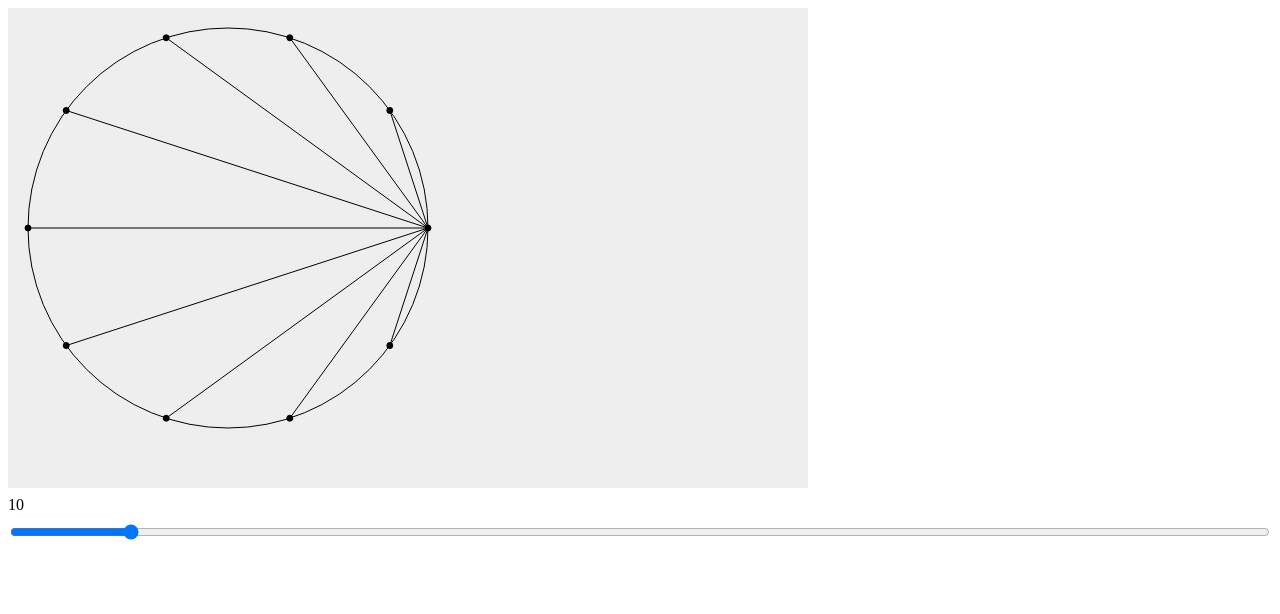
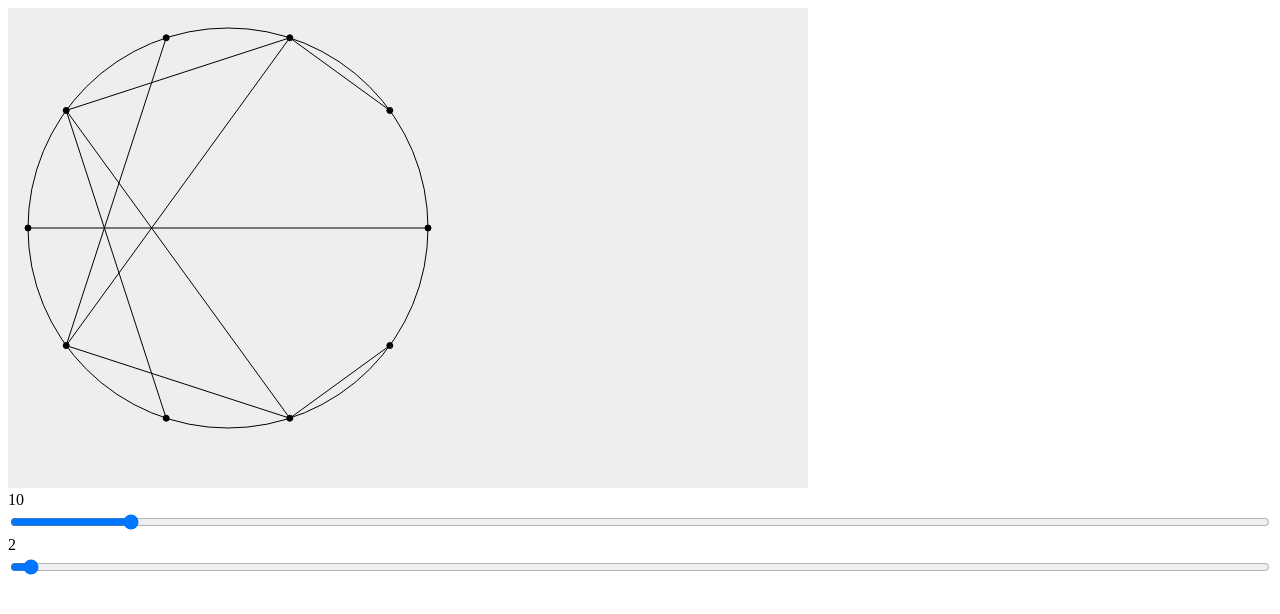
Before and after one commit to jlg-formation/tsr-dec-2021, a website built with webpack: page front/src/index.html in a window 1280 px wide. Built offline with nearby package versions, Linux system fonts and the light colour scheme.

Commit message:
dev: added multiplicator

```diff
--- a/front/src/Configurator.ts
+++ b/front/src/Configurator.ts
@@ -9,27 +9,32 @@ export class Configurator {
   };
 
   constructor() {
-    const sampleNbrInput = document.querySelector("input.sampleNbr");
-    if (!(sampleNbrInput instanceof HTMLInputElement)) {
-      throw new Error("oups.");
-    }
-    console.log("sampleNbrInput: ", sampleNbrInput);
-    sampleNbrInput.value = this.config.sampleNbr + "";
-    const sampleNbrLabel = document.querySelector("div.sampleNbr");
-    sampleNbrLabel.innerHTML = this.config.sampleNbr + "";
-
-    sampleNbrInput.addEventListener("input", (evt: Event) => {
-      console.log("evt: ", evt);
-
-      this.config.sampleNbr = +(evt.target as HTMLInputElement).value;
-      const sampleNbrLabel = document.querySelector("div.sampleNbr");
-      sampleNbrLabel.innerHTML = this.config.sampleNbr + "";
-
-      this.callback(this.config);
-    });
+    this.init("sampleNbr");
+    this.init("multiplicator");
   }
 
   onChange(callback: (conf: Config) => void) {
     this.callback = callback;
   }
+
+  init(className: keyof Config) {
+    const input = document.querySelector("input." + className);
+    if (!(input instanceof HTMLInputElement)) {
+      throw new Error("oups.");
+    }
+    console.log("input: ", input);
+    input.value = this.config[className] + "";
+    const label = document.querySelector("div." + className);
+    label.innerHTML = this.config[className] + "";
+
+    input.addEventListener("input", (evt: Event) => {
+      console.log("evt: ", evt);
+
+      this.config[className] = +(evt.target as HTMLInputElement).value;
+      const label = document.querySelector("div." + className);
+      label.innerHTML = this.config[className] + "";
+
+      this.callback(this.config);
+    });
+  }
 }
--- a/front/src/Multiplication.ts
+++ b/front/src/Multiplication.ts
@@ -58,7 +58,7 @@ export class Multiplication {
     const r0 = 200;
 
     const n = this.sampleNbr;
-    const p = 20;
+    const p = this.multiplicator;
 
     for (let i = 0; i < n; i++) {
       console.log("i: ", i);
--- a/front/src/index.html
+++ b/front/src/index.html
@@ -14,5 +14,7 @@
     </svg>
     <div class="sampleNbr">34</div>
     <input type="range" class="sampleNbr" min="1" max="100" />
+    <div class="multiplicator">34</div>
+    <input type="range" class="multiplicator" min="1" max="100" />
   </body>
 </html>
--- a/front/src/style.scss
+++ b/front/src/style.scss
@@ -1,7 +1,7 @@
 body {
   display: flex;
   flex-flow: column;
-  gap: 0.5em;
+  gap: 0.2em;
 }
 
 svg {
```
